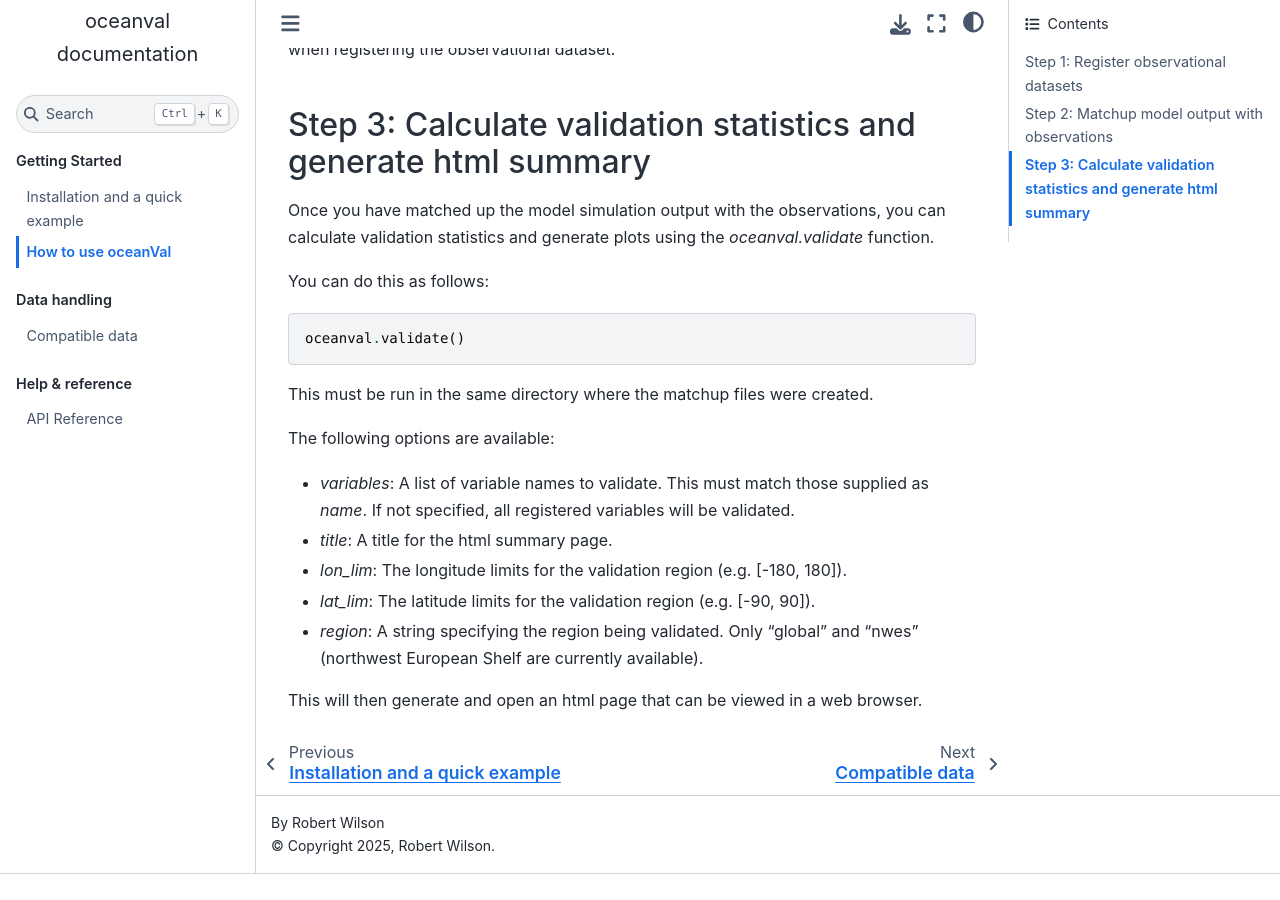
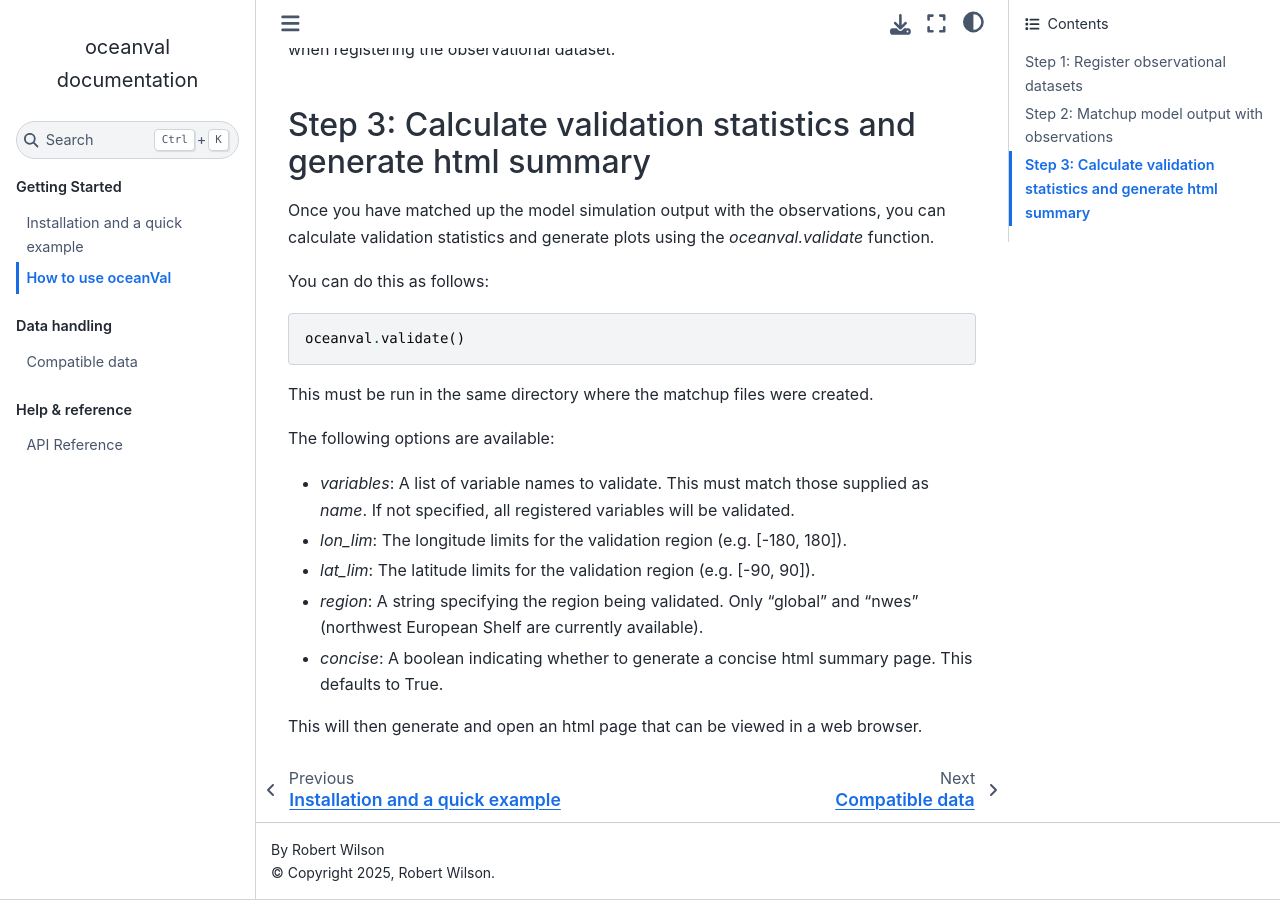
Before and after one commit to pmlmodelling/oceanVal, a Sphinx documentation site: the page built from docs/source/how_to_use.rst, in a window 1280 px wide and 900 px high, scrolled down 4850 px. Built offline with Sphinx 7.4.7 and the Sphinx Book theme 1.1.4, drawn with Linux system fonts in a browser that asks for light colours; before the commit the page ends 5724 px from its top, so only the background shows below that.

Commit message:
add concise to doc

```diff
--- a/docs/source/how_to_use.rst
+++ b/docs/source/how_to_use.rst
@@ -169,9 +169,9 @@
 The following options are available:
 
 - `variables`: A list of variable names to validate. This must match those supplied as `name`. If not specified, all registered variables will be validated.
-- `title`: A title for the html summary page.
 - `lon_lim`: The longitude limits for the validation region (e.g. [-180, 180]).
 - `lat_lim`: The latitude limits for the validation region (e.g. [-90, 90]).
 - `region`: A string specifying the region being validated. Only "global" and "nwes" (northwest European Shelf are currently available).
+- `concise`: A boolean indicating whether to generate a concise html summary page. This defaults to True.
 
 This will then generate and open an html page that can be viewed in a web browser.
```
